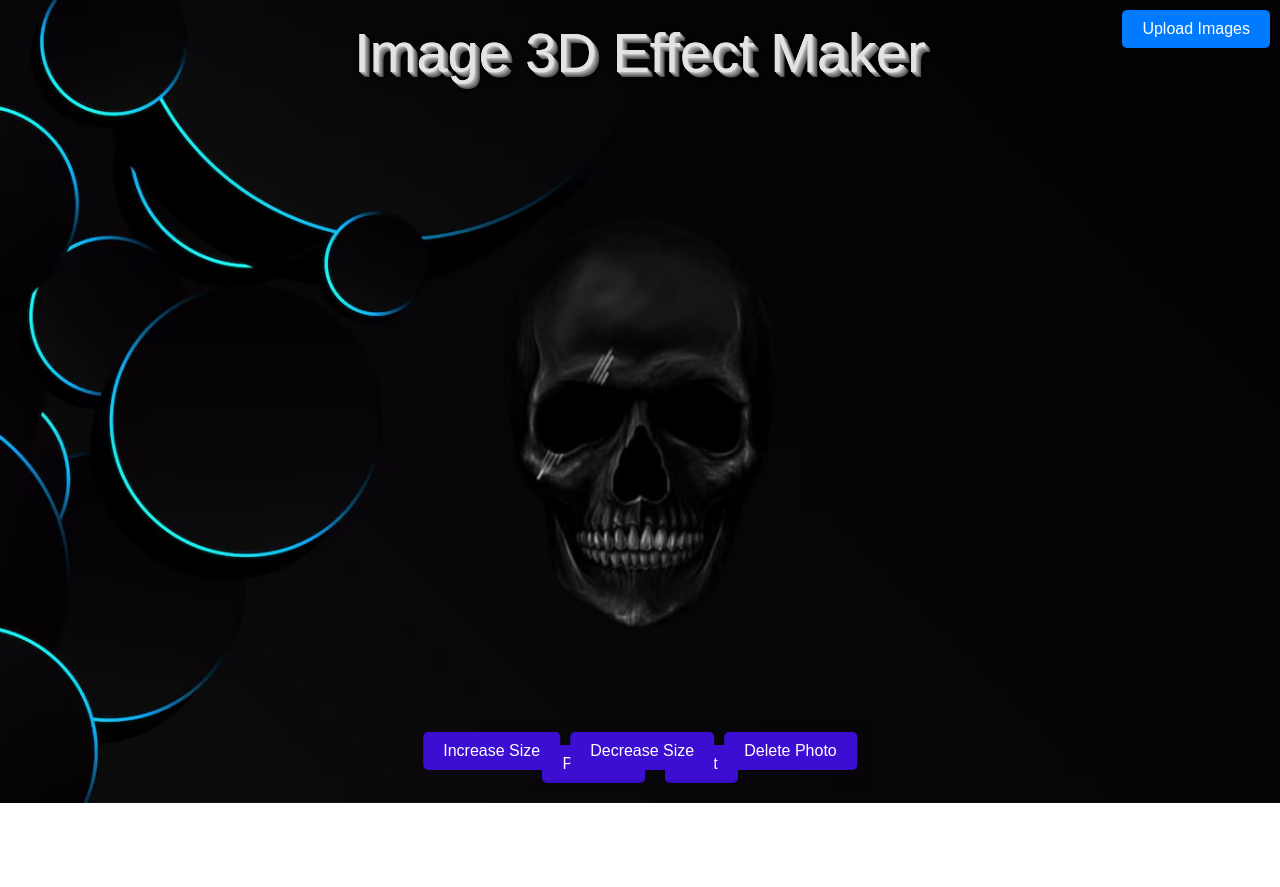
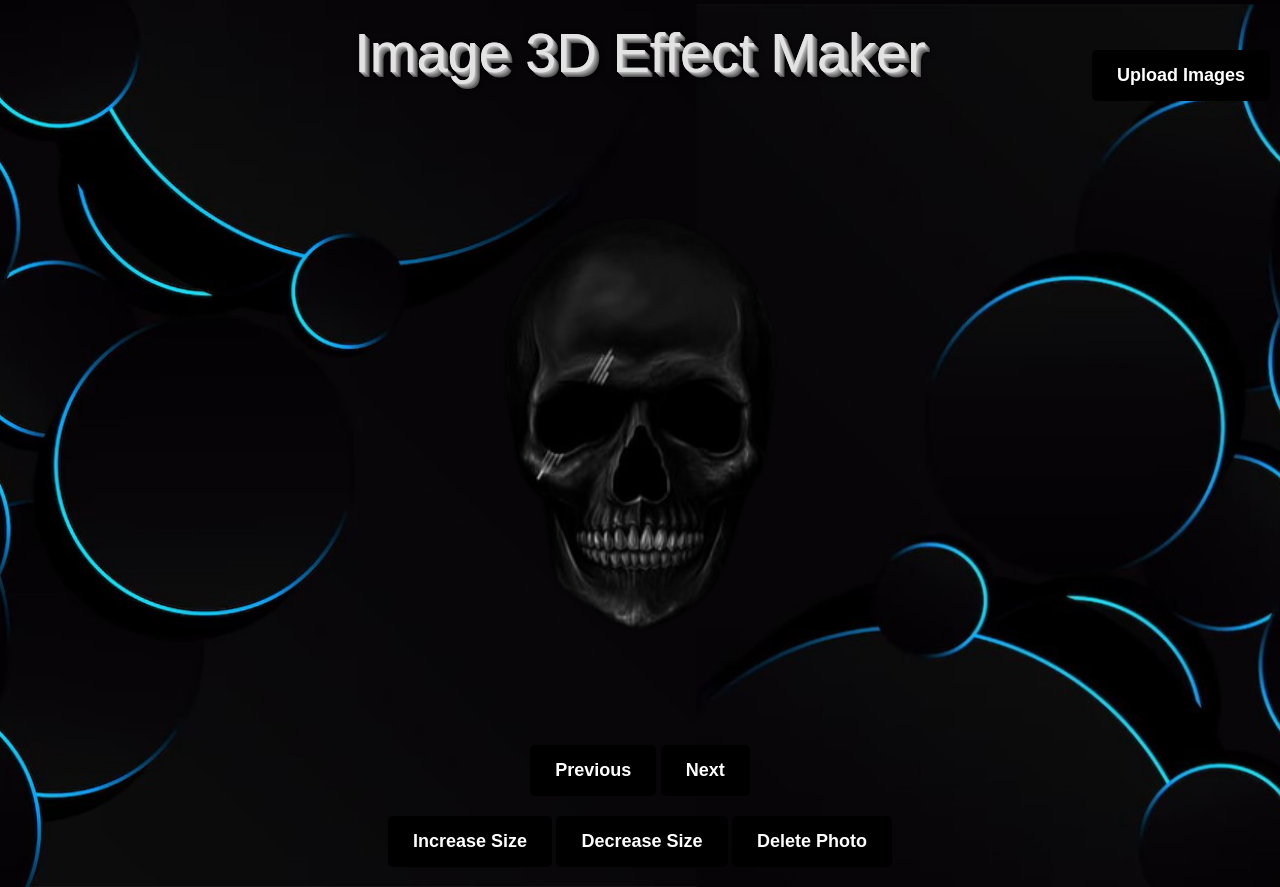
Before and after one commit to Shivnath-sharma/image3deffectmaker, a plain HTML site: page index.html in a window 1280 px wide. Before the commit the page ends 803 px from the top, so only its background shows below. Drawn offline with Linux system fonts and the light colour scheme.

Commit message:
background updated and some button change

```diff
--- a/script.js
+++ b/script.js
@@ -7,7 +7,6 @@ let currentIndex = 0;
 const defaultImageSrc = "default.png";
 
 document.addEventListener('DOMContentLoaded', function () {
-
     const gallery = document.getElementById('imageGallery');
     const defaultImage = createDefaultImage();
     gallery.appendChild(defaultImage);
@@ -17,6 +16,7 @@ document.getElementById('fileInput').addEventListener('change', function (event)
     const files = event.target.files;
     const gallery = document.getElementById('imageGallery');
 
+    // Remove default image if it exists
     const defaultImage = document.getElementById('defaultImage');
     if (defaultImage) {
         gallery.removeChild(defaultImage);
@@ -53,6 +53,9 @@ document.getElementById('fileInput').addEventListener('change', function (event)
             reader.readAsDataURL(file);
         }
     });
+
+    // Reset the file input after file selection to allow re-upload of the same file
+    event.target.value = '';
 });
 
 document.getElementById('nextButton').addEventListener('click', function () {
@@ -76,7 +79,6 @@ function updateImageDisplay() {
     if (images[currentIndex]) {
         images[currentIndex].style.display = 'block';
     } else if (images.length === 0) {
-
         const defaultImage = createDefaultImage();
         gallery.appendChild(defaultImage);
     }
@@ -86,7 +88,7 @@ function updateImageDisplay() {
 
 function updateNavigationButtons() {
     document.getElementById('prevButton').disabled = currentIndex === 0;
-    document.getElementById('nextButton').disabled = currentIndex === images.length + 1;
+    document.getElementById('nextButton').disabled = currentIndex === images.length - 1;
 }
 
 document.getElementById('increaseSize').addEventListener('click', function () {
@@ -113,34 +115,37 @@ document.getElementById('deletePhoto').addEventListener('click', function () {
     const gallery = document.getElementById('imageGallery');
     const imageToRemove = images[currentIndex];
 
+    // Remove image from gallery
     gallery.removeChild(imageToRemove);
     images.splice(currentIndex, 1);
 
-    if (currentIndex >= images.length) {
-        currentIndex = images.length - 1;
+    // If there are still images left, adjust the currentIndex
+    if (images.length === 0) {
+        currentIndex = 0;  // Reset to the default image
+        const defaultImage = createDefaultImage();
+        gallery.appendChild(defaultImage);
+    } else {
+        // Ensure the index is within bounds
+        if (currentIndex >= images.length) {
+            currentIndex = images.length - 1;
+        }
+        updateImageDisplay();
     }
 
-    if (images.length === 0) {
-        currentIndex = 0;
+    // Reset the file input to allow re-upload of the same file
+    document.getElementById('fileInput').value = '';
 
-        const defaultImage = createDefaultImage();
-        gallery.appendChild(defaultImage);
-        updateNavigationButtons();
-        return;
-    }
-
-    updateImageDisplay();
+    updateNavigationButtons();
 });
 
-
+// Function to create and return the default image if no images exist
 function createDefaultImage() {
     const defaultImage = document.createElement('img');
     defaultImage.src = defaultImageSrc;
     defaultImage.alt = "Default Image";
     defaultImage.id = "defaultImage";
-    defaultImage.style.width = "1000px"
-    defaultImage.style.height = "600px" ;
-
+    defaultImage.style.width = "1000px";
+    defaultImage.style.height = "600px";
 
     VanillaTilt.init(defaultImage, {
         max: 25,
--- a/style.css
+++ b/style.css
@@ -1,13 +1,13 @@
-
+/* General Reset */
 * {
     margin: 0;
     padding: 0;
     box-sizing: border-box;
 }
 
-
+/* Body Styling */
 body {
-    background-image: url('background.avif');
+    background-image: url('image.png');
     background-size: cover;
     background-position: center;
     background-repeat: no-repeat;
@@ -16,8 +16,8 @@ body {
     align-items: center;
     justify-content: center;
     flex-direction: column;
+    font-family: Arial, sans-serif;
 }
-
 
 h1 {
     display: flex;
@@ -41,6 +41,8 @@ h1 {
 }
 
 
+
+/* Image Gallery */
 #imageGallery {
     display: flex;
     justify-content: center;
@@ -52,81 +54,68 @@ h1 {
     overflow: hidden;
 }
 
+/* Buttons - Reusable Styles */
+button {
+    padding: 10px 15px;
+    cursor: pointer;
+    font-size: 16px;
+    font-weight: 600;
+    border-radius: 5px;
+    border: none;
+    background-color: #000; /* Black background */
+    color: white; /* White text for contrast */
+    transition: background-color 0.3s ease, transform 0.2s ease;
+}
 
+button:hover {
+    background-color: #333; /* Slightly lighter black on hover */
+    transform: translateY(-2px);
+}
+
+/* Upload Button */
 #uploadButton {
-    background-color: #007bff;
+    background-color: #000; /* Black background */
     color: white;
-    border: none;
-    border-radius: 5px;
-    padding: 10px 20px;
-    font-size: 16px;
-    cursor: pointer;
-    transition: background-color 0.3s;
     position: absolute;
-    top: 10px;
+    top: 50px;
     right: 10px;
+    padding: 15px 25px;
+    font-size: 18px;
 }
 
 #uploadButton:hover {
-    background-color: #0056b3;
+    background-color: #333; /* Slightly lighter black on hover */
+}
+
+/* Navigation Buttons */
+#navigationButtons button {
+    background-color: #000; /* Black background */
+    color: white;
+    padding: 15px 25px;
+    font-size: 18px;
+}
+
+#navigationButtons button:hover {
+    background-color: #333; /* Slightly lighter black on hover */
+}
+
+/* Action Buttons */
+#actionButtons button {
+    background-color: #000; /* Black background */
+    color: white;
+    padding: 15px 25px;
+    font-size: 18px;
+}
+
+#actionButtons button:hover {
+    background-color: #333; /* Slightly lighter black on hover */
 }
 
 
-#navigationButtons {
-    display: flex;
-    justify-content: center;
-    gap: 20px;
-    margin-top: 20px;
-}
-
-#navigationButtons button {
-    padding: 10px 20px;
-    background-color: #3b0ed1;
-    border: none;
-    color: white;
-    font-size: 16px;
-    cursor: pointer;
-    border-radius: 5px;
-}
-
-#navigationButtons button:hover {
-    background-color: #45a049;
-}
-
-#actionButtons {
-    display: flex;
-    justify-content: center;
-    gap: 10px;
-    margin-top: 20px;
-    position: fixed;
-    bottom: 20px;
-    left: 50%;
-    transform: translateX(-50%);
-    border-radius: 5px;
-    padding: 10px;
-    box-shadow: 0 4px 6px rgba(0, 0, 0, 0.1);
-}
-
-
-#actionButtons button {
-    padding: 10px 20px;
-    background-color: #3b0ed1;
-    border: none;
-    color: white;
-    font-size: 16px;
-    cursor: pointer;
-    border-radius: 5px;
-}
-
-#actionButtons button:hover {
-    background-color: #45a049;
-}
-
-
+/* Image Container */
 .image-container {
     position: relative;
 }
-
 
 .uploaded-image {
     width: 100%;
@@ -135,14 +124,7 @@ h1 {
     transition: transform 0.2s ease;
 }
 
-
-button {
-    padding: 10px 15px;
-    cursor: pointer;
-    font-size: 16px;
-}
-
-
+/* Image Preview */
 #imagePreview img {
     width: 600px;
     height: 600px;
@@ -151,6 +133,7 @@ button {
     margin-top: 10px;
 }
 
+/* Image Selection */
 #imageContainer img {
     cursor: pointer;
     border: 2px solid transparent;
```
Also changed, not shown: index.html (+0 -1 lines), backgorund2.avif (deleted), background.jpg (added), background.png (added), background3.jpg (deleted), default.avif (deleted), image.png (added).
